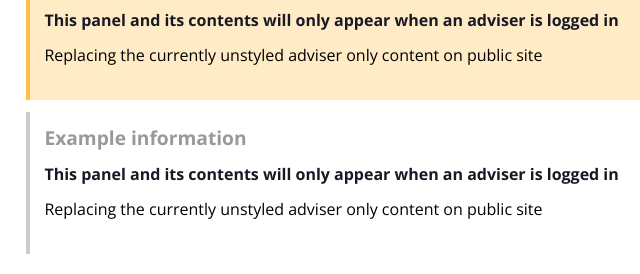
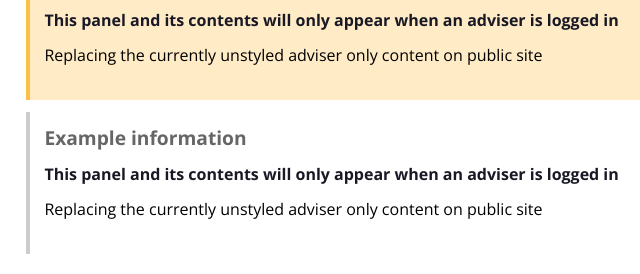
Before and after one commit to eliothill/cab-beta-design, a website: page index.html in a window 1280 px wide. Shown: the part 3648-3922 px from the top of the page, 359-999 px from the left. Drawn offline with nearby package versions, Linux system fonts and the light colour scheme.

Commit message:
Sidebar example panel style

```diff
--- a/stylesheet/less/guide/panels.less
+++ b/stylesheet/less/guide/panels.less
@@ -126,7 +126,7 @@
     border-left: 4px solid @gray-4;
 
     .dap-panel__title {
-        color: @gray-3;
+        color: @gray-2;
     }
 
     .dap-panel__subtitle {
```
Also changed, not shown: stylesheet/less/style.css.
